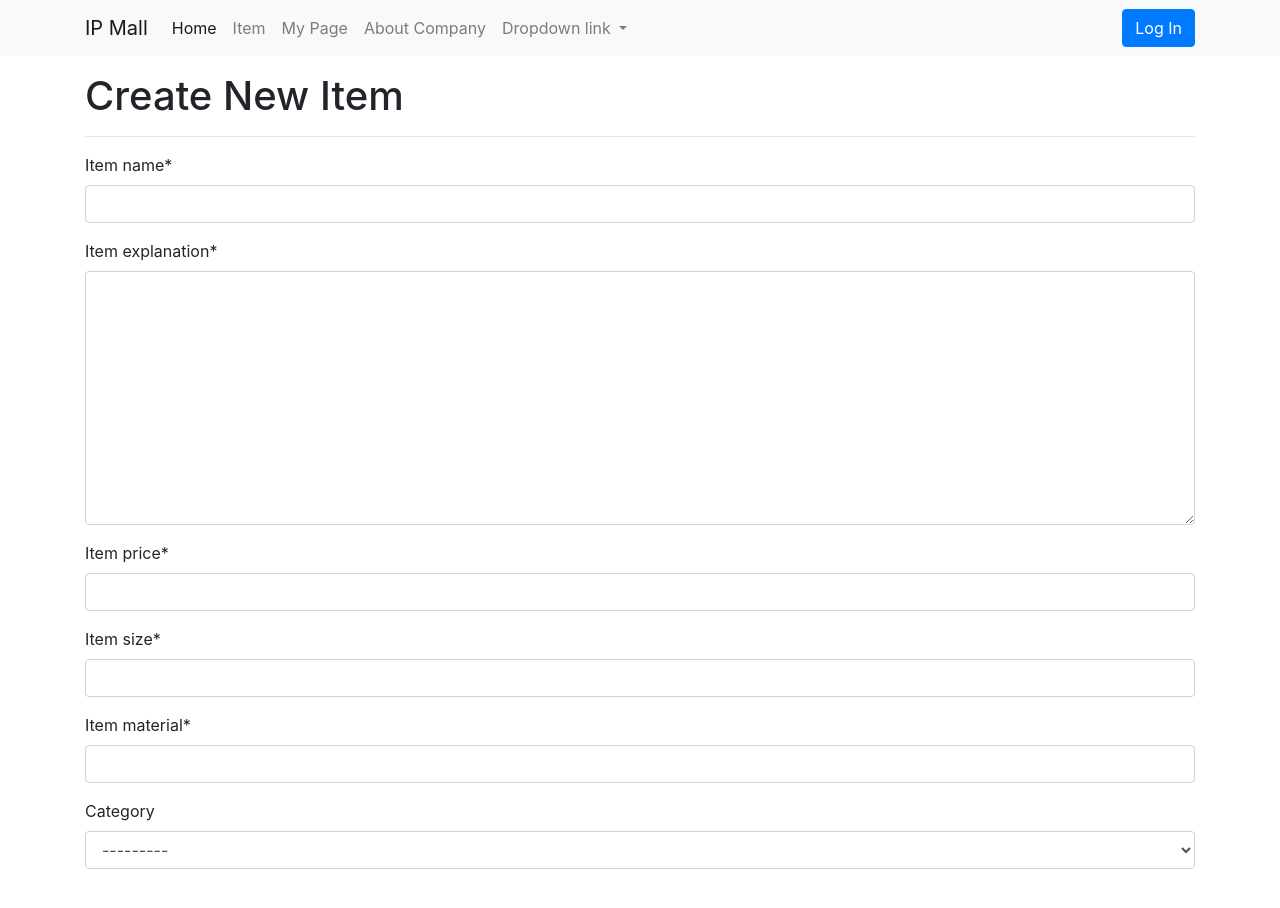
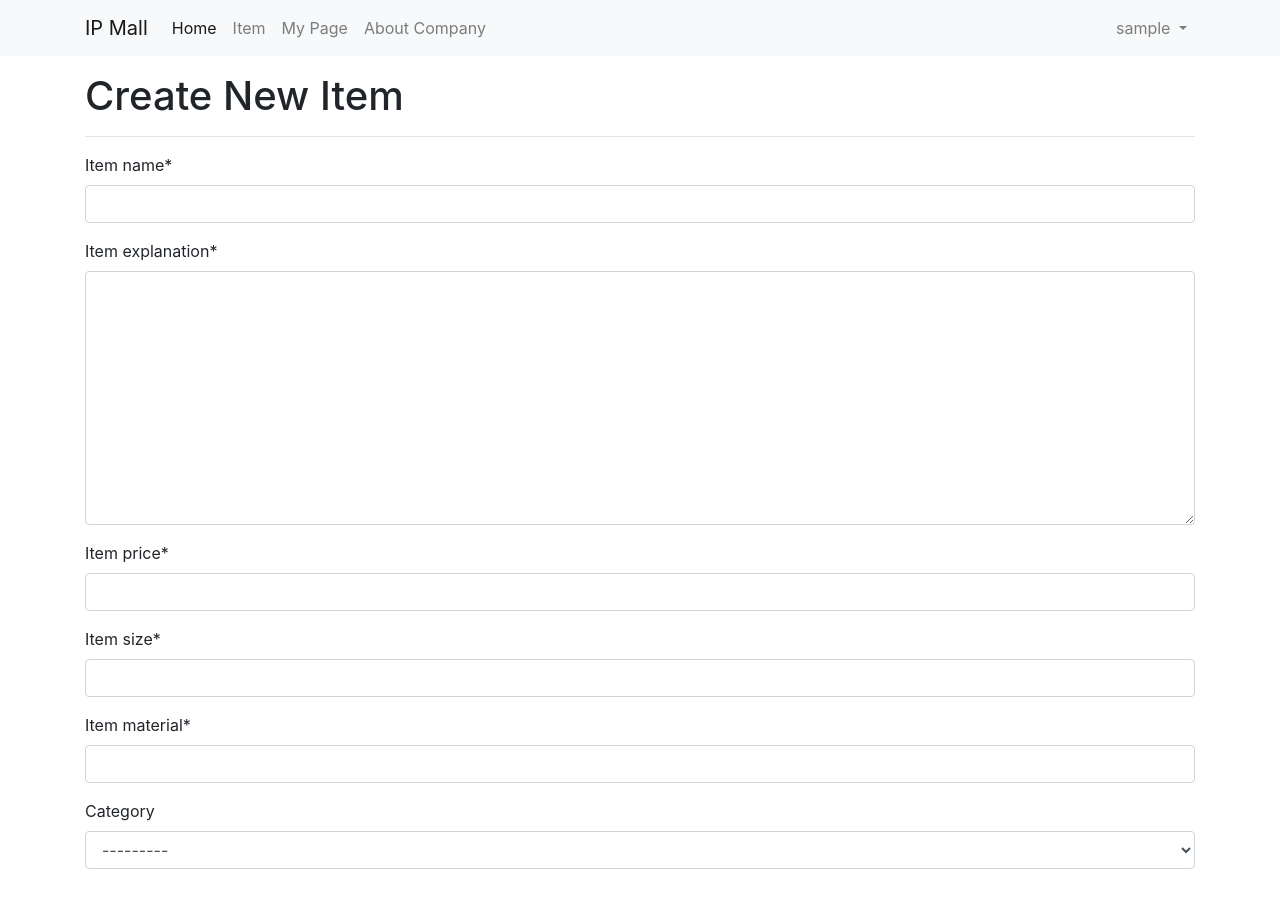
Before and after one commit to C0012S/InternetProgramming_Project, a Django app: page /mall/create_item/ in a window 1280 px wide. Shown: the top 908 px of the page. Run offline with Django 4.2, Linux system fonts and the light colour scheme; the visitor is signed in with stand-in values (Sample User, id 1); data that the repository does not hold is empty; some libraries are stand-ins or nearby versions.

Commit message:
구글 로그인 기능 추가하기

```diff
--- a/InternetPrj/urls.py
+++ b/InternetPrj/urls.py
@@ -23,6 +23,7 @@ urlpatterns = [
     path('admin/', admin.site.urls),    # 서버IP/admin
     path('mall/', include('mall.urls')),    # 서버IP/mall
     path('', include('single_pages.urls')),     # 서버IP/
+    path('accounts/', include('allauth.urls')),
 ]
 
 urlpatterns += static(settings.MEDIA_URL, document_root=settings.MEDIA_ROOT)  # 서버IP/media/
--- a/mall/templates/mall/navbar.html
+++ b/mall/templates/mall/navbar.html
@@ -1,3 +1,5 @@
+{% load socialaccount %}
+
     <nav class="navbar navbar-expand-lg navbar-light bg-light">
       <div class="container">
         <a class="navbar-brand" href="/">IP Mall</a>
@@ -18,23 +20,26 @@
             <li class="nav-item">
               <a class="nav-link" href="/about_company/">About Company</a>
             </li>
+          </ul>
+          <ul class="navbar-nav ml-auto">
+            {% if user.is_authenticated %}
               <li class="nav-item dropdown">
                 <a class="nav-link dropdown-toggle" href="#" id="navbarDropdownMenuLink" role="button" data-toggle="dropdown" aria-haspopup="true" aria-expanded="false">
-                Dropdown link
+                  {{ user.username }}
                 </a>
                 <div class="dropdown-menu" aria-labelledby="navbarDropdownMenuLink">
-                <a class="dropdown-item" href="#">Action</a>
-                <a class="dropdown-item" href="#">Another action</a>
-                <a class="dropdown-item" href="#">Something else here</a>
+                  <a role="button" class="btn btn-primary" href="/accounts/logout/">
+                  Log out
+                  </a>
                 </div>
               </li>
-          </ul>
-          <ul class="navbar-nav ml-auto">
+            {% else %}
               <li calss="nav-item">
-              <button type="button" class="btn btn-primary" data-toggle="modal" data-target="#loginModal">
+                <a role="button" class="btn btn-primary" data-toggle="modal" data-target="#loginModal">
                   Log In
-              </button>
+                </a>
               </li>
+            {% endif %}
           </ul>
         </div>
       </div>
@@ -52,11 +57,15 @@
           <div class="modal-body">
             <div class="row">
               <div class="col-md-6">
-                <button type="button" class="btn btn-outline-dark btn-block btn-sm"><i class="fab fa-google"></i>&nbsp;&nbsp;Log in with Google</button>
-                <button type="button" class="btn btn-outline-dark btn-block btn-sm"><i class="far fa-envelope"></i>&nbsp;&nbsp;Log in with E-mail</button>
+                <a role="button" class="btn btn-outline-dark btn-block btn-sm"
+                  href="{% provider_login_url 'google' %}">
+                  <i class="fab fa-google"></i>&nbsp;&nbsp;Log in with Google
+                </a>
+                <a role="button" class="btn btn-outline-dark btn-block btn-sm" href="/accounts/login/">
+                  <i class="far fa-envelope"></i>&nbsp;&nbsp;Log in with E-mail</a>
               </div>
-              <div class="col-md-6"> <!-- btn-sm은 small을 의미 버튼에 있어서 제일 작은 버튼을 만든다 얘는 블럭 사이즈에 맞춰서 버튼을 만든다 -->
-                <button type="button" class="btn btn-outline-dark btn-block btn-sm"><i class="far fa-envelope"></i>&nbsp;&nbsp;Sign Up with E-mail </button>
+              <div class="col-md-6">
+                <a role="button" class="btn btn-outline-dark btn-block btn-sm" href="/accounts/signup/"><i class="far fa-envelope"></i>&nbsp;&nbsp;Sign Up with E-mail </a>
               </div>
             </div>
           </div>
```
Also changed, not shown: InternetPrj/settings.py (+16 -0 lines). Lines whose indentation alone changed are shown as unchanged.
